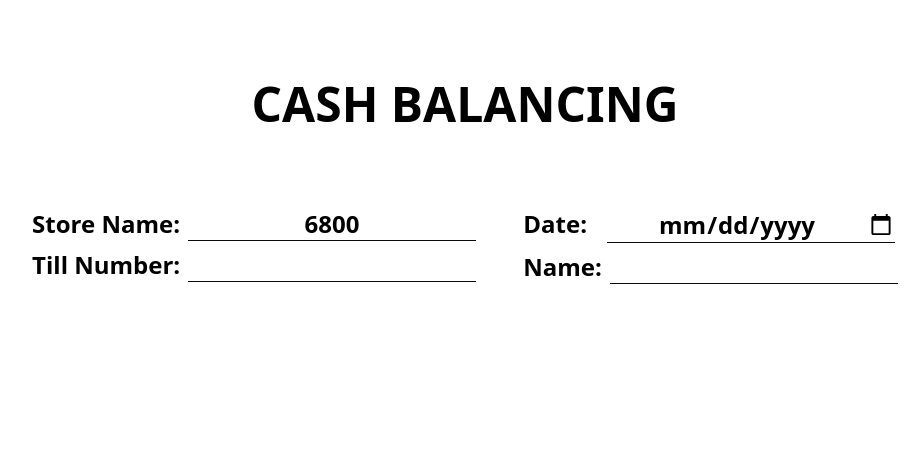
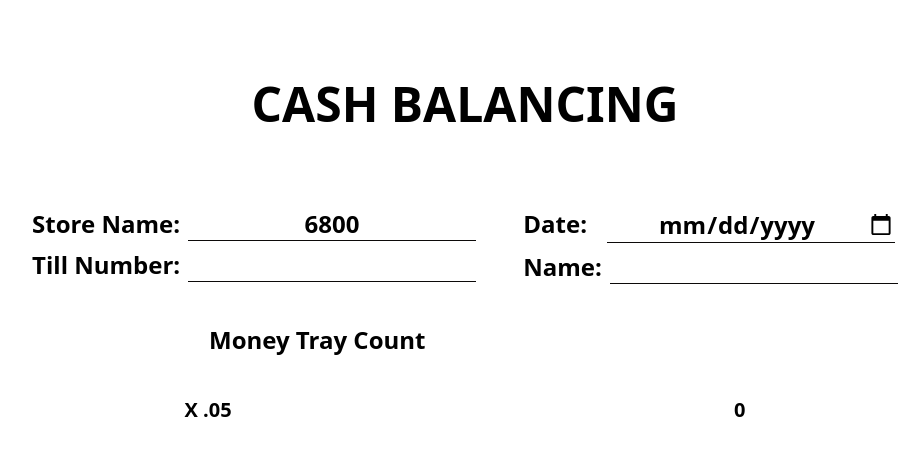
Before and after one commit to Terence-A/balance_sheet, a React (Vite) app: page / in a window 1280 px wide. Shown: the top 456 px of the page, without its empty margins (175-1097 px from the left). Built offline with nearby package versions, Linux system fonts and the light colour scheme.

Commit message:
added components CashCounts and CoinTab for the Money tray count

```diff
--- a/src/App.jsx
+++ b/src/App.jsx
@@ -1,3 +1,4 @@
+import CashCounts from "./components/CashCounts";
 import Header from "./components/Header";
 import UserInfo from "./components/UserInfo";
 
@@ -7,6 +8,7 @@ function App() {
       <main>
         <Header />
         <UserInfo />
+        <CashCounts />
       </main>
     </>
   );
--- /dev/null
+++ b/src/components/CashCounts.jsx
@@ -0,0 +1,56 @@
+import { useState } from "react";
+import CoinTab from "./CoinTab";
+
+const CashCounts = () => {
+  const [coinCount, setCoinCount] = useState({
+    nickels: 0,
+    dimes: 0,
+    quarters: 0,
+    loonies: 0,
+    toonies: 0,
+    fives: 0,
+    tens: 0,
+    twenties: 0,
+    fifties: 0,
+    hundreds: 0,
+  });
+
+  let totalCoin = coinCount.nickels * 0.05;
+
+  const handleChange = ({ inputIdentifier, newValue }) => {
+    setCoinCount = (prevCoinCount) => {
+      return {
+        ...prevCoinCount,
+        [inputIdentifier]: +newValue,
+      };
+    };
+  };
+  return (
+    <section className="mt-10">
+      <header className="ml-56 text-2xl font-semibold mb-10">
+        Money Tray Count
+      </header>
+      <div className="flex justify-evenly text-xl font-semibold">
+        <div>
+          <ol>
+            <CoinTab
+              coinTitle="X .05"
+              coinName="nickels"
+              coinValue={coinCount.nickels}
+              handleChange={handleChange}
+            />
+          </ol>
+        </div>
+        <div>
+          <ol>
+            <li>
+              <p>{coinCount.nickels}</p>
+            </li>
+          </ol>
+        </div>
+      </div>
+    </section>
+  );
+};
+
+export default CashCounts;
--- /dev/null
+++ b/src/components/CoinTab.jsx
@@ -0,0 +1,21 @@
+const CoinTab = ({ coinTitle, coinAmount, setCoinCount }) => {
+  const handleFocus = (e) => {
+    e.target.select();
+  };
+
+  return (
+    <li>
+      <p>
+        <label className="w-20">{coinTitle}</label>
+        <input
+          type="number"
+          value={coinAmount}
+          onChange={(e) => handleChange(coinName, e.target.value)}
+          onFocus={handleFocus}
+        />
+      </p>
+    </li>
+  );
+};
+
+export default CoinTab;
```
